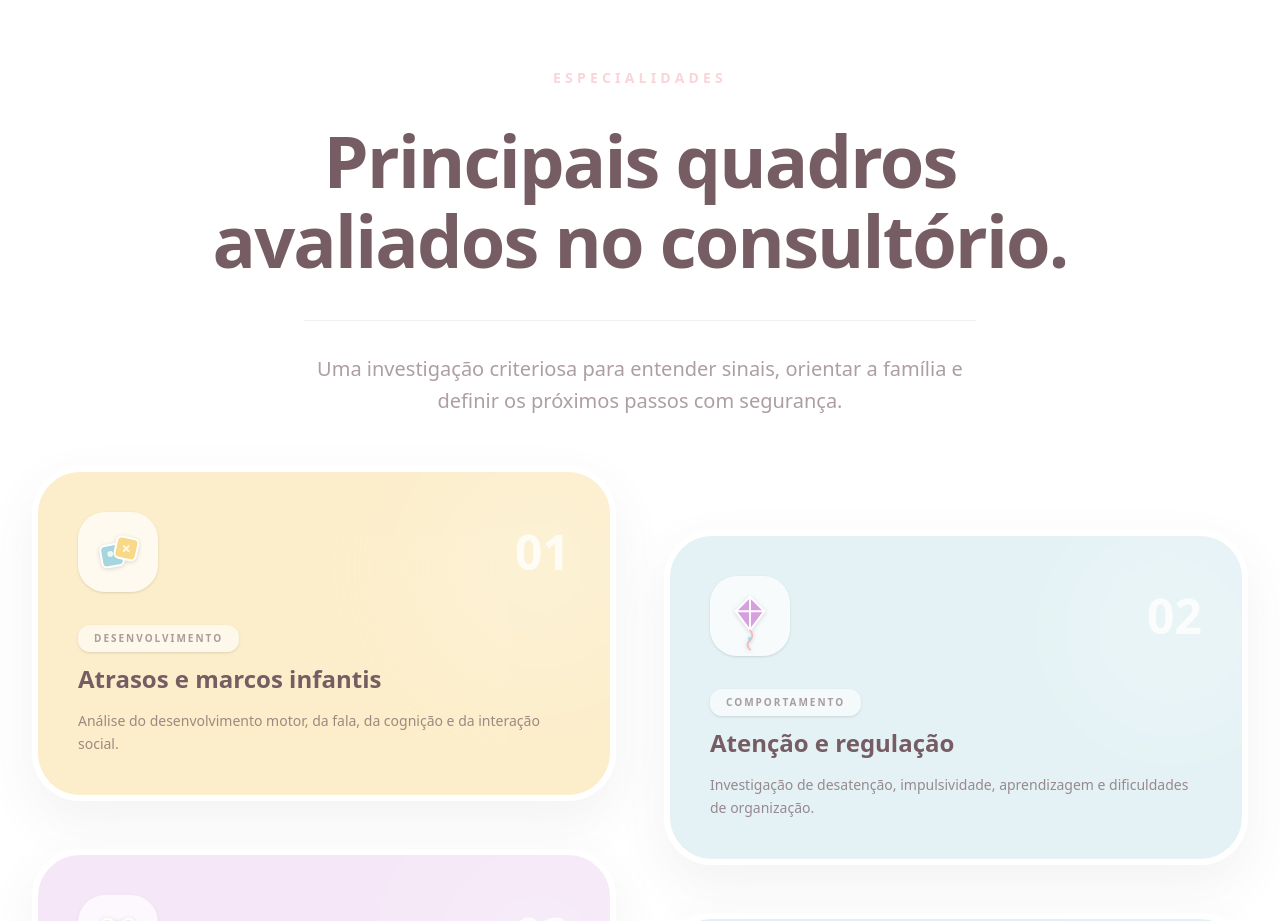
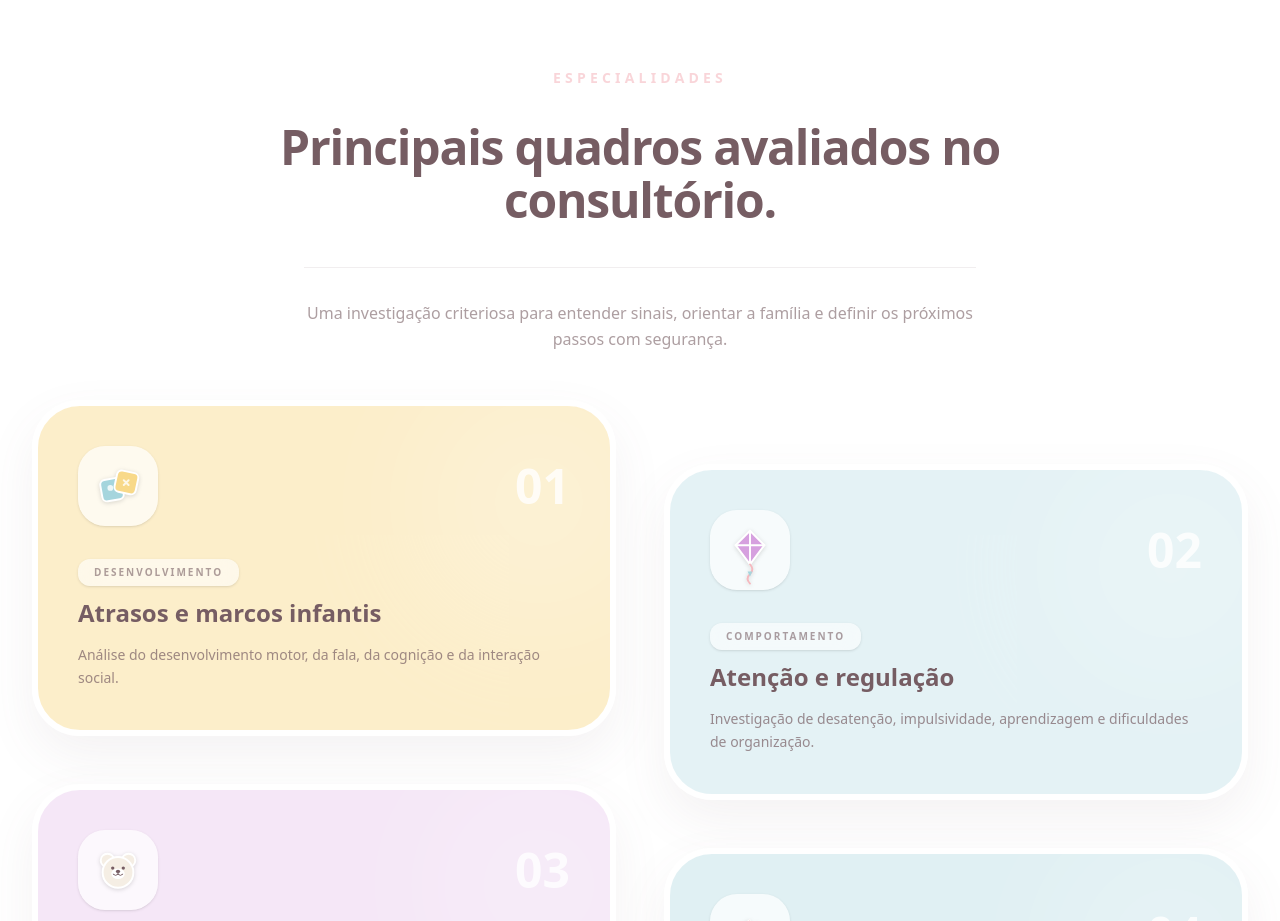
Before and after one commit to caioolima/dra-marina-neuropediatra, a Next.js app: page / in a window 1280 px wide. Shown: the part 2260-3181 px from the top of the page. Built offline with nearby package versions, Linux system fonts and the light colour scheme.

Commit message:
style: reduce font sizes for specialties section heading and description text

```diff
--- a/src/app/page.tsx
+++ b/src/app/page.tsx
@@ -556,11 +556,11 @@ function Specialties() {
             <span className="text-sm font-bold uppercase tracking-[0.3em] text-brand-primary/60">
               Especialidades
             </span>
-            <h2 className="mt-8 mx-auto max-w-4xl font-display text-4xl font-bold leading-[1.1] tracking-tight text-brand-text md:text-6xl lg:text-7xl">
+            <h2 className="mt-8 mx-auto max-w-4xl font-display text-3xl font-bold leading-[1.1] tracking-tight text-brand-text md:text-4xl lg:text-5xl">
               Principais quadros avaliados no consultório.
             </h2>
             <div className="mt-10 mx-auto max-w-2xl">
-              <p className="border-t border-brand-text/10 pt-8 text-lg font-medium leading-relaxed text-brand-text/60 md:text-xl">
+              <p className="border-t border-brand-text/10 pt-8 text-base font-medium leading-relaxed text-brand-text/60">
                 Uma investigação criteriosa para entender sinais, orientar a família e definir os próximos passos com segurança.
               </p>
             </div>
```
